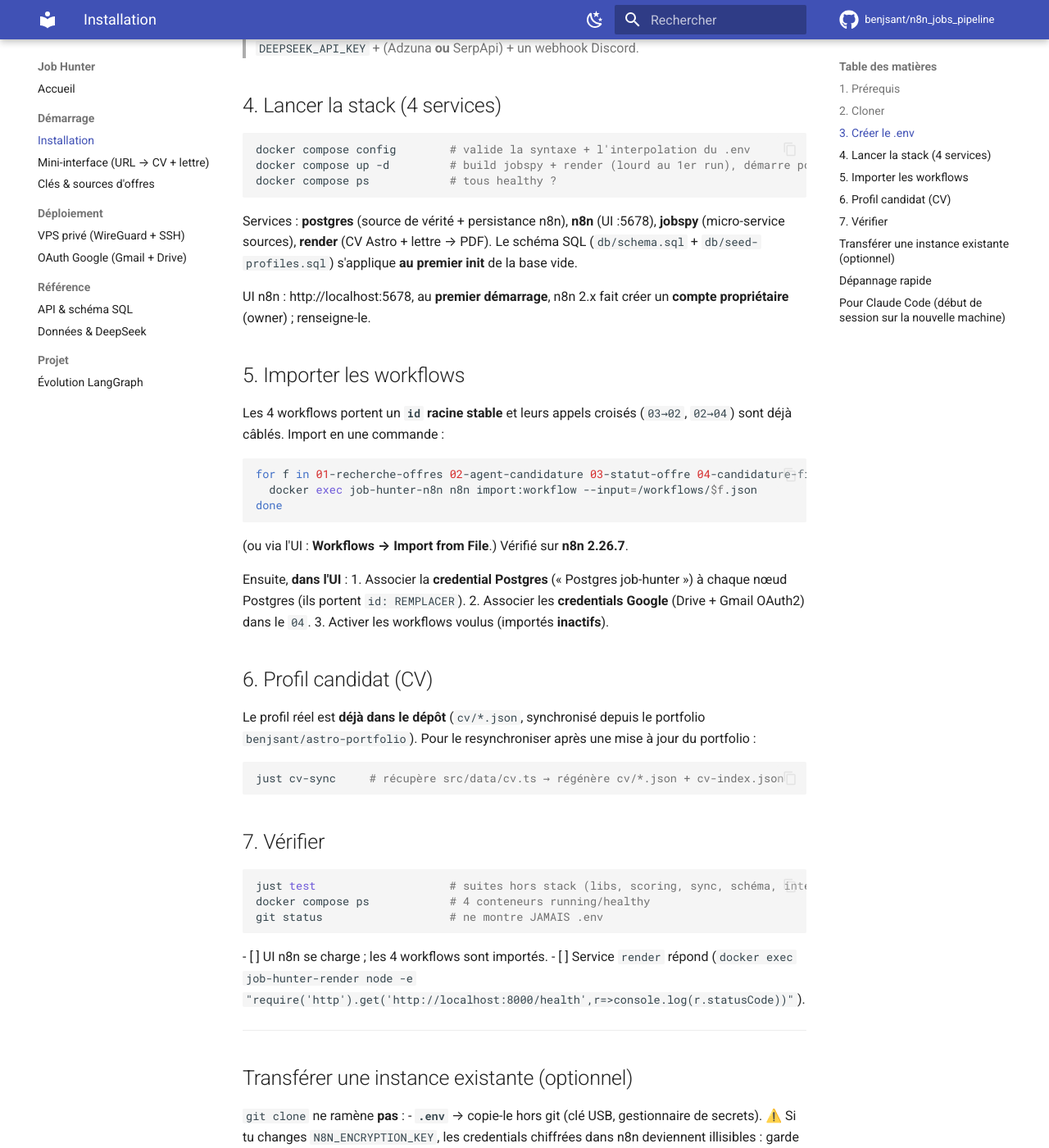
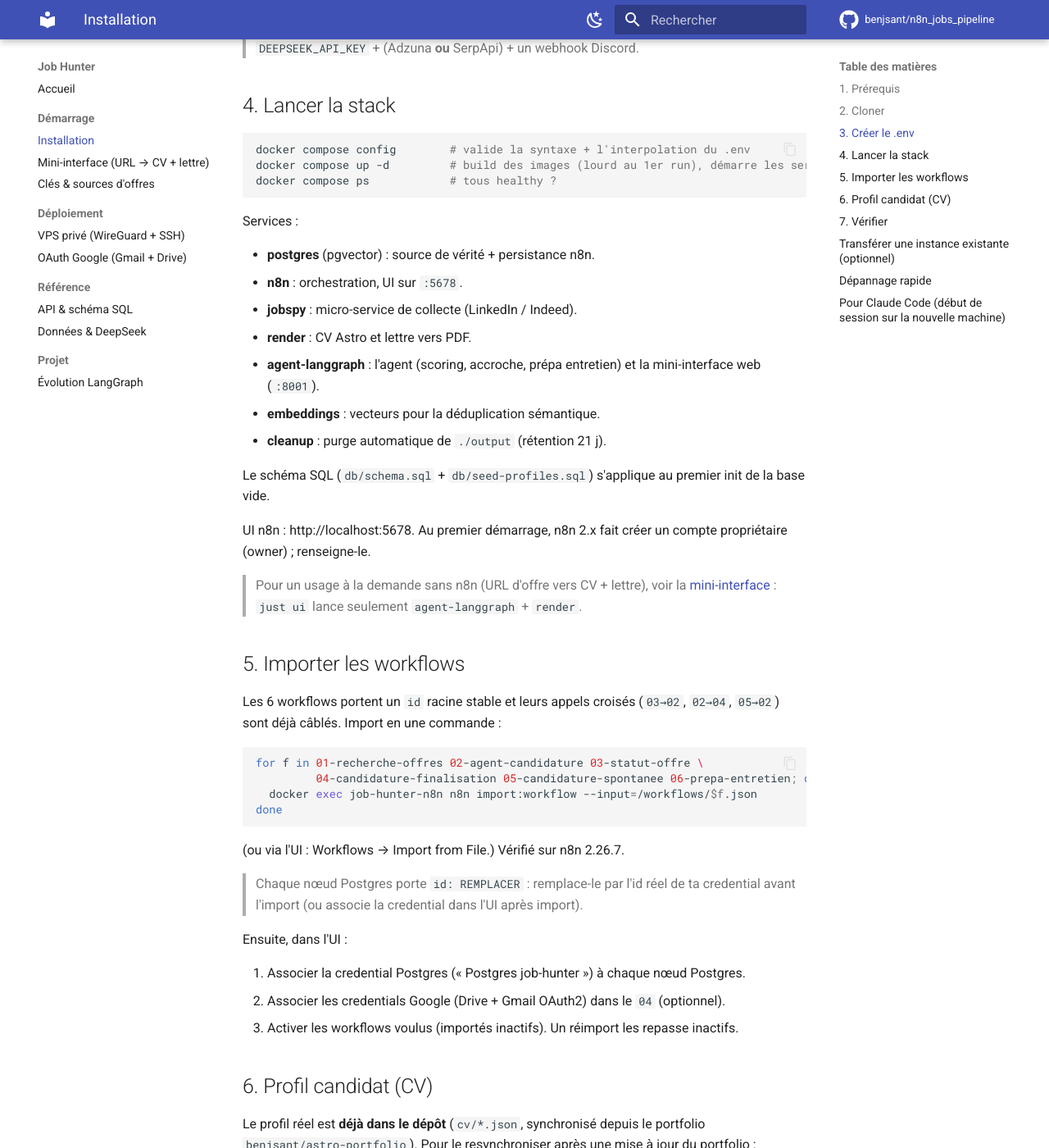
Before and after one commit to benjsant/n8n_jobs_pipeline, an MkDocs documentation site: the page built from docs/installation.md, in a window 1280 px wide and 1400 px high, scrolled down 1793 px. Shown: the whole window at 82% size. Built offline with MkDocs 1.6.1 and Material for MkDocs 9.7.7, drawn with Linux system fonts in a browser that asks for light colours; comment, search, counter and statistics services are not loaded; some of the changed text lies outside the part shown.

Commit message:
Docs : corrige les comptes périmés (7 services, 6 workflows)
installation.md et deploiement-vps.md annonçaient encore "4 services /
4 workflows" et n'importaient que 01-04. Mise à jour : liste complète des
services (agent-langgraph, embeddings, cleanup), boucle d'import 01-06,
renvoi vers la mini-interface (just ui).

Co-Authored-By: Claude Opus 4.8 <noreply@anthropic.com>

````diff
--- a/docs/installation.md
+++ b/docs/installation.md
@@ -60,39 +60,55 @@ mais ne fait rien d'« utile » tant qu'elles sont vides) :
 > JobSpy et le service de rendu ne demandent **aucune** clé.
 > **Démarrage minimal utile** : `DEEPSEEK_API_KEY` + (Adzuna **ou** SerpApi) + un webhook Discord.
 
-## 4. Lancer la stack (4 services)
+## 4. Lancer la stack
 
 ```bash
 docker compose config        # valide la syntaxe + l'interpolation du .env
-docker compose up -d         # build jobspy + render (lourd au 1er run), démarre postgres + n8n
+docker compose up -d         # build des images (lourd au 1er run), démarre les services
 docker compose ps            # tous healthy ?
 ```
 
-Services : **postgres** (source de vérité + persistance n8n), **n8n** (UI :5678),
-**jobspy** (micro-service sources), **render** (CV Astro + lettre → PDF).
-Le schéma SQL (`db/schema.sql` + `db/seed-profiles.sql`) s'applique **au premier
-init** de la base vide.
+Services :
 
-UI n8n : http://localhost:5678, au **premier démarrage**, n8n 2.x fait créer un
-**compte propriétaire** (owner) ; renseigne-le.
+- **postgres** (pgvector) : source de vérité + persistance n8n.
+- **n8n** : orchestration, UI sur `:5678`.
+- **jobspy** : micro-service de collecte (LinkedIn / Indeed).
+- **render** : CV Astro et lettre vers PDF.
+- **agent-langgraph** : l'agent (scoring, accroche, prépa entretien) et la mini-interface web (`:8001`).
+- **embeddings** : vecteurs pour la déduplication sémantique.
+- **cleanup** : purge automatique de `./output` (rétention 21 j).
+
+Le schéma SQL (`db/schema.sql` + `db/seed-profiles.sql`) s'applique au premier
+init de la base vide.
+
+UI n8n : http://localhost:5678. Au premier démarrage, n8n 2.x fait créer un
+compte propriétaire (owner) ; renseigne-le.
+
+> Pour un usage à la demande sans n8n (URL d'offre vers CV + lettre), voir la
+> [mini-interface](interface.md) : `just ui` lance seulement `agent-langgraph` + `render`.
 
 ## 5. Importer les workflows
 
-Les 4 workflows portent un **`id` racine stable** et leurs appels croisés
-(`03→02`, `02→04`) sont déjà câblés. Import en une commande :
+Les 6 workflows portent un `id` racine stable et leurs appels croisés
+(`03→02`, `02→04`, `05→02`) sont déjà câblés. Import en une commande :
 
 ```bash
-for f in 01-recherche-offres 02-agent-candidature 03-statut-offre 04-candidature-finalisation; do
+for f in 01-recherche-offres 02-agent-candidature 03-statut-offre \
+         04-candidature-finalisation 05-candidature-spontanee 06-prepa-entretien; do
   docker exec job-hunter-n8n n8n import:workflow --input=/workflows/$f.json
 done
 ```
 
-(ou via l'UI : **Workflows → Import from File**.) Vérifié sur **n8n 2.26.7**.
+(ou via l'UI : Workflows → Import from File.) Vérifié sur n8n 2.26.7.
 
-Ensuite, **dans l'UI** :
-1. Associer la **credential Postgres** (« Postgres job-hunter ») à chaque nœud Postgres (ils portent `id: REMPLACER`).
-2. Associer les **credentials Google** (Drive + Gmail OAuth2) dans le `04`.
-3. Activer les workflows voulus (importés **inactifs**).
+> Chaque nœud Postgres porte `id: REMPLACER` : remplace-le par l'id réel de ta
+> credential avant l'import (ou associe la credential dans l'UI après import).
+
+Ensuite, dans l'UI :
+
+1. Associer la credential Postgres (« Postgres job-hunter ») à chaque nœud Postgres.
+2. Associer les credentials Google (Drive + Gmail OAuth2) dans le `04` (optionnel).
+3. Activer les workflows voulus (importés inactifs). Un réimport les repasse inactifs.
 
 ## 6. Profil candidat (CV)
 
@@ -106,11 +122,11 @@ just cv-sync     # récupère src/data/cv.ts → régénère cv/*.json + cv-inde
 ## 7. Vérifier
 
 ```bash
-just test                    # suites hors stack (libs, scoring, sync, schéma, intégration DB)
-docker compose ps            # 4 conteneurs running/healthy
+just test                    # suites hors stack (libs, scoring, sync, câblage, schéma)
+docker compose ps            # tous les conteneurs running/healthy
 git status                   # ne montre JAMAIS .env
 ```
-- [ ] UI n8n se charge ; les 4 workflows sont importés.
+- [ ] UI n8n se charge ; les 6 workflows sont importés.
 - [ ] Service `render` répond (`docker exec job-hunter-render node -e "require('http').get('http://localhost:8000/health',r=>console.log(r.statusCode))"`).
 
 ---
````
Also changed, not shown: docs/deploiement-vps.md (+4 -3 lines).
